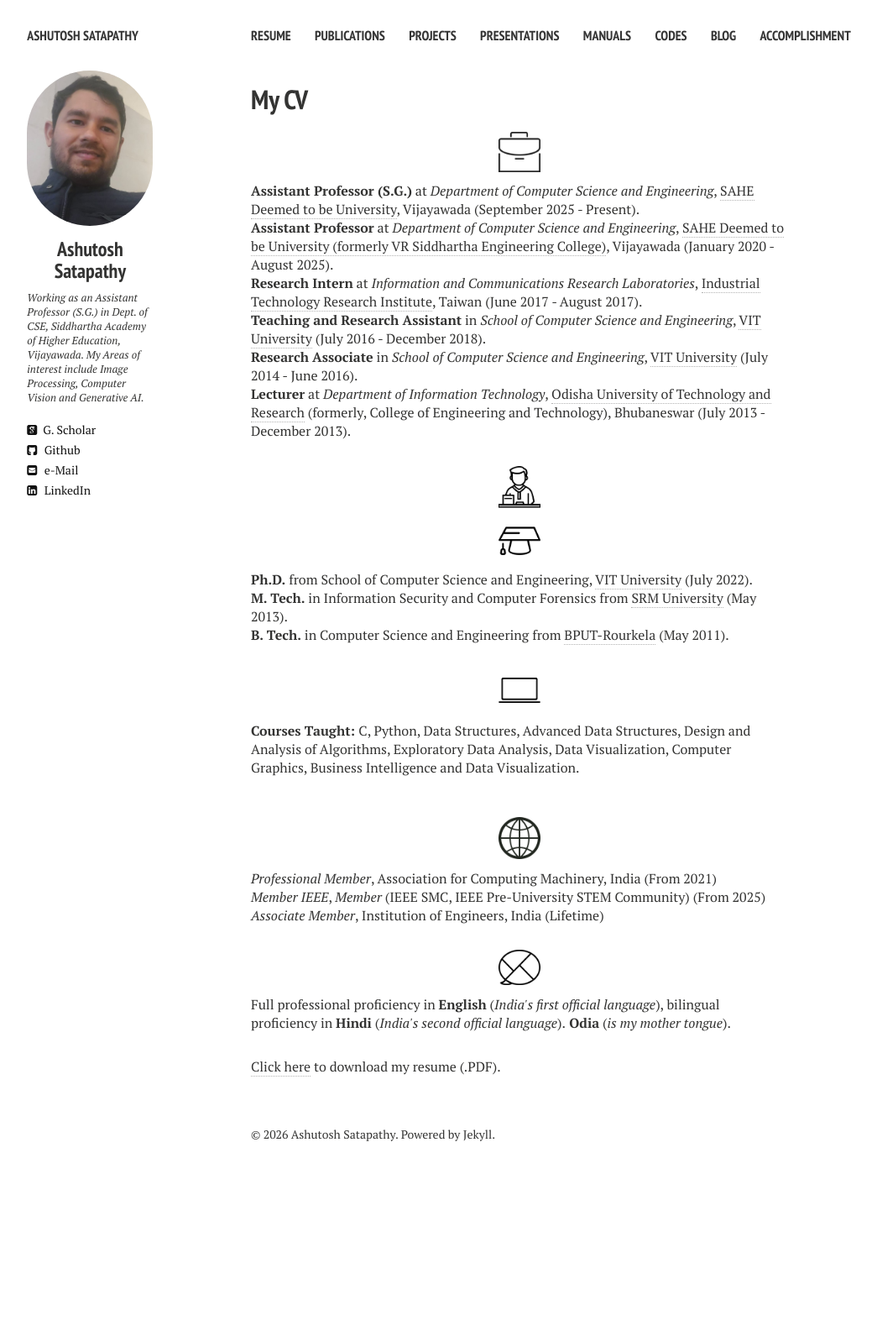
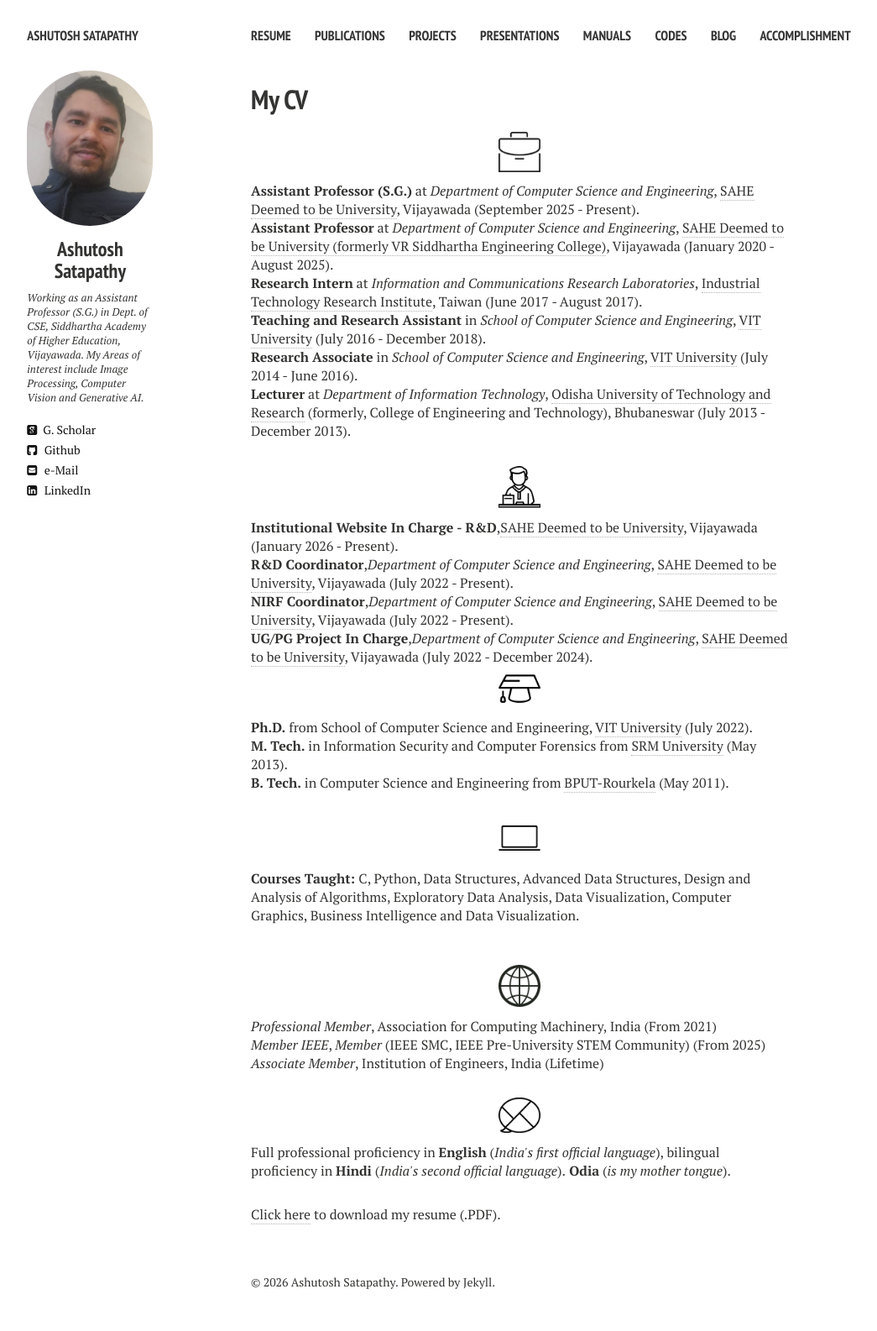
Before and after one commit to ashutoshsatapathy1990/ashutoshsatapathy1990.github.io, a Jekyll site: the page built from cv.md, in a window 1280 px wide. Shown: the whole page at 84% size, without its empty margins (21-1066 px from the left). Built offline with Jekyll 4.4.1, drawn with Linux system fonts in a browser that asks for light colours; nearby versions of some CDN libraries; before the commit the page ends 1409 px from its top, so only the background shows below that.

Commit message:
Update cv.html

```diff
--- a/_layouts/cv.html
+++ b/_layouts/cv.html
@@ -53,6 +53,10 @@
     <p align="left" class="bottom-three"><strong>Lecturer</strong> at <i>Department of Information Technology</i>, <a href="https://outr.ac.in/" target="_blank">Odisha University of Technology and Research</a> (formerly, College of Engineering and Technology), Bhubaneswar (July 2013 -  December 2013).</p>
 
     <p align="center" class=bottom-small><img src="{{ site.url }}/images/CV/admin2.png" alt="Administrative Roles" width="50" height="50"></p>
+    <p align="left"><strong>Institutional Website In Charge - R&D</strong>,<a href="https://siddhartha.edu.in/" target="_blank">SAHE Deemed to be University</a>, Vijayawada (January 2026 - Present).</p>
+    <p align="left"><strong>R&D Coordinator</strong>,<i>Department of Computer Science and Engineering</i>, <a href="https://siddhartha.edu.in/" target="_blank">SAHE Deemed to be University</a>, Vijayawada (July 2022 - Present).</p>
+    <p align="left"><strong>NIRF Coordinator</strong>,<i>Department of Computer Science and Engineering</i>, <a href="https://siddhartha.edu.in/" target="_blank">SAHE Deemed to be University</a>, Vijayawada (July 2022 - Present).</p>
+    <p align="left"><strong>UG/PG Project In Charge</strong>,<i>Department of Computer Science and Engineering</i>, <a href="https://siddhartha.edu.in/" target="_blank">SAHE Deemed to be University</a>, Vijayawada (July 2022 - December 2024).</p>
 
     <p align="center" class=bottom-small><img src="{{ site.url }}/images/CV/study2.png" alt="Education" width="50" height="50"></p>
     <p align="left"><strong>Ph.D.</strong> from School of Computer Science and Engineering, <a href="http://chennai.vit.ac.in/" target="_blank">VIT University</a> (July 2022).</p>
```
